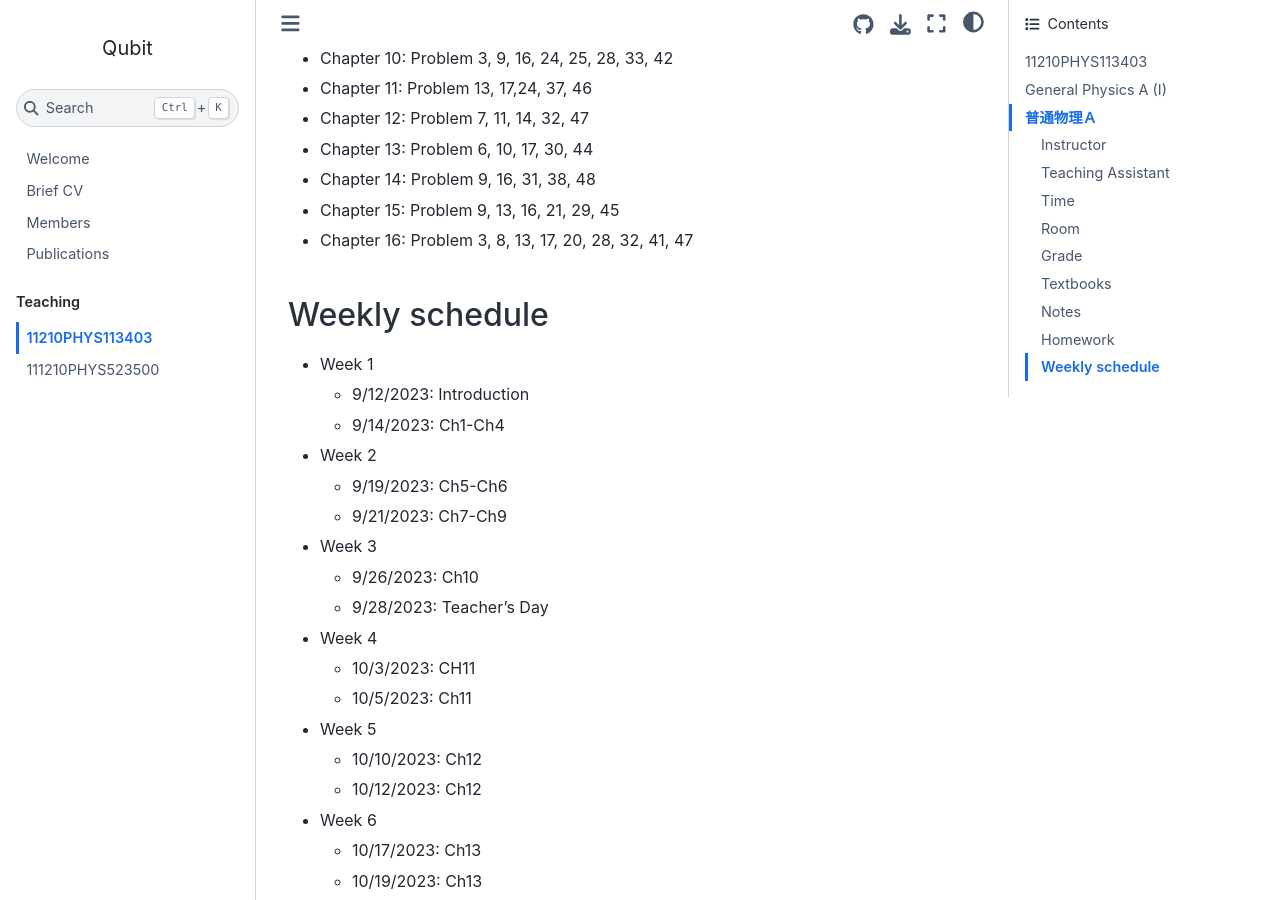
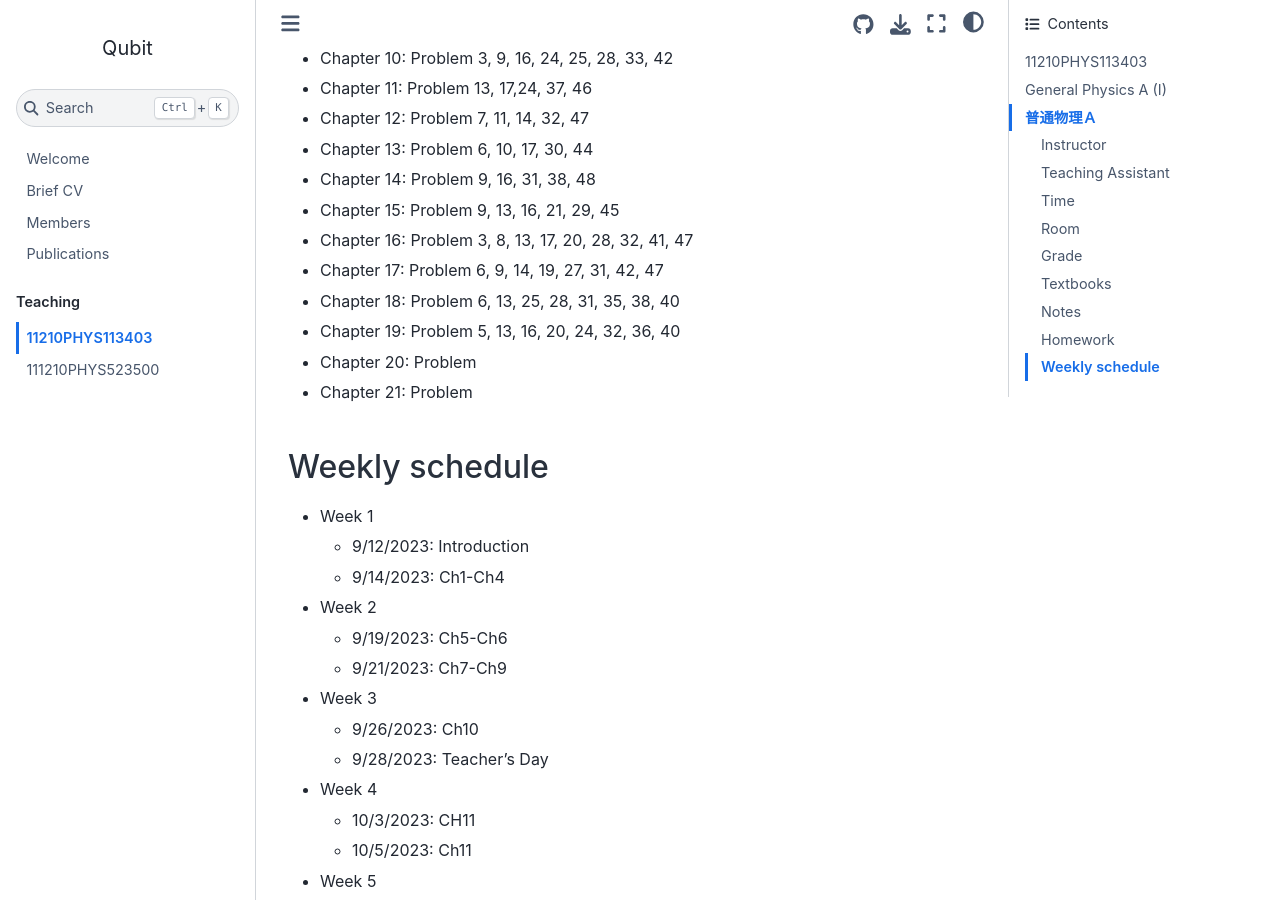
Before and after one commit to pcchen/pcchen.github.io, a Jupyter Book: the page built from teaching/11210PHYS113403.md, in a window 1280 px wide and 900 px high, scrolled down 2631 px. Built offline with Jupyter Book 1.0.4 settings and Sphinx 7.4.7 and the Sphinx Book theme 1.1.4, drawn with Linux system fonts in a browser that asks for light colours; pages that are not in the unit, such as notebooks, are missing from menus.

Commit message:
update HW

```diff
--- a/teaching/11210PHYS113403.md
+++ b/teaching/11210PHYS113403.md
@@ -75,6 +75,11 @@ You don't need to turn in the homework. But it is important that you do the home
 * Chapter 14: Problem 9, 16, 31, 38, 48
 * Chapter 15: Problem 9, 13, 16, 21, 29, 45
 * Chapter 16: Problem 3, 8, 13, 17, 20, 28, 32, 41, 47
+* Chapter 17: Problem 6, 9, 14, 19, 27, 31, 42, 47
+* Chapter 18: Problem 6, 13, 25, 28, 31, 35, 38, 40
+* Chapter 19: Problem 5, 13, 16, 20, 24, 32, 36, 40
+* Chapter 20: Problem
+* Chapter 21: Problem
 
 ## Weekly schedule
 * Week 1
```
